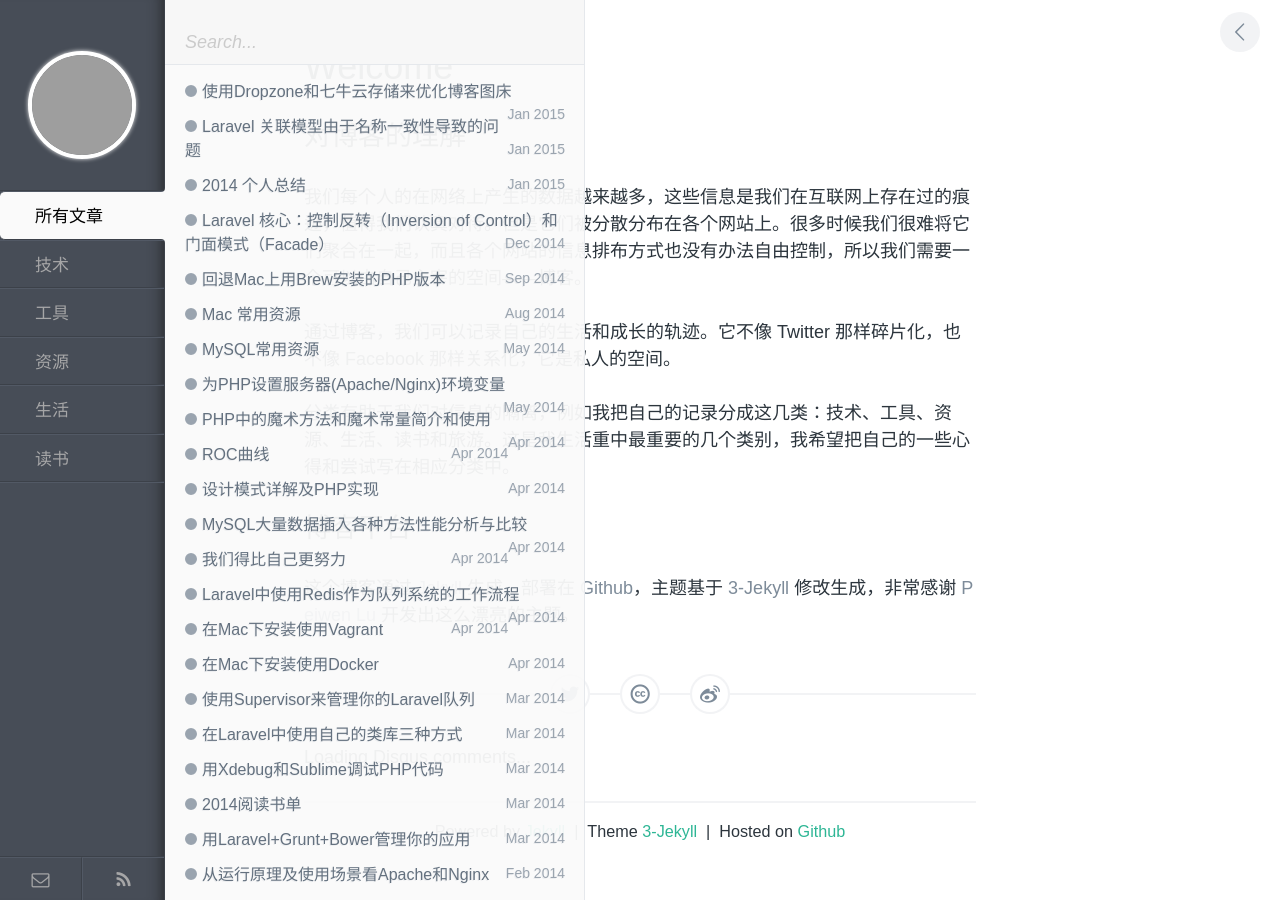
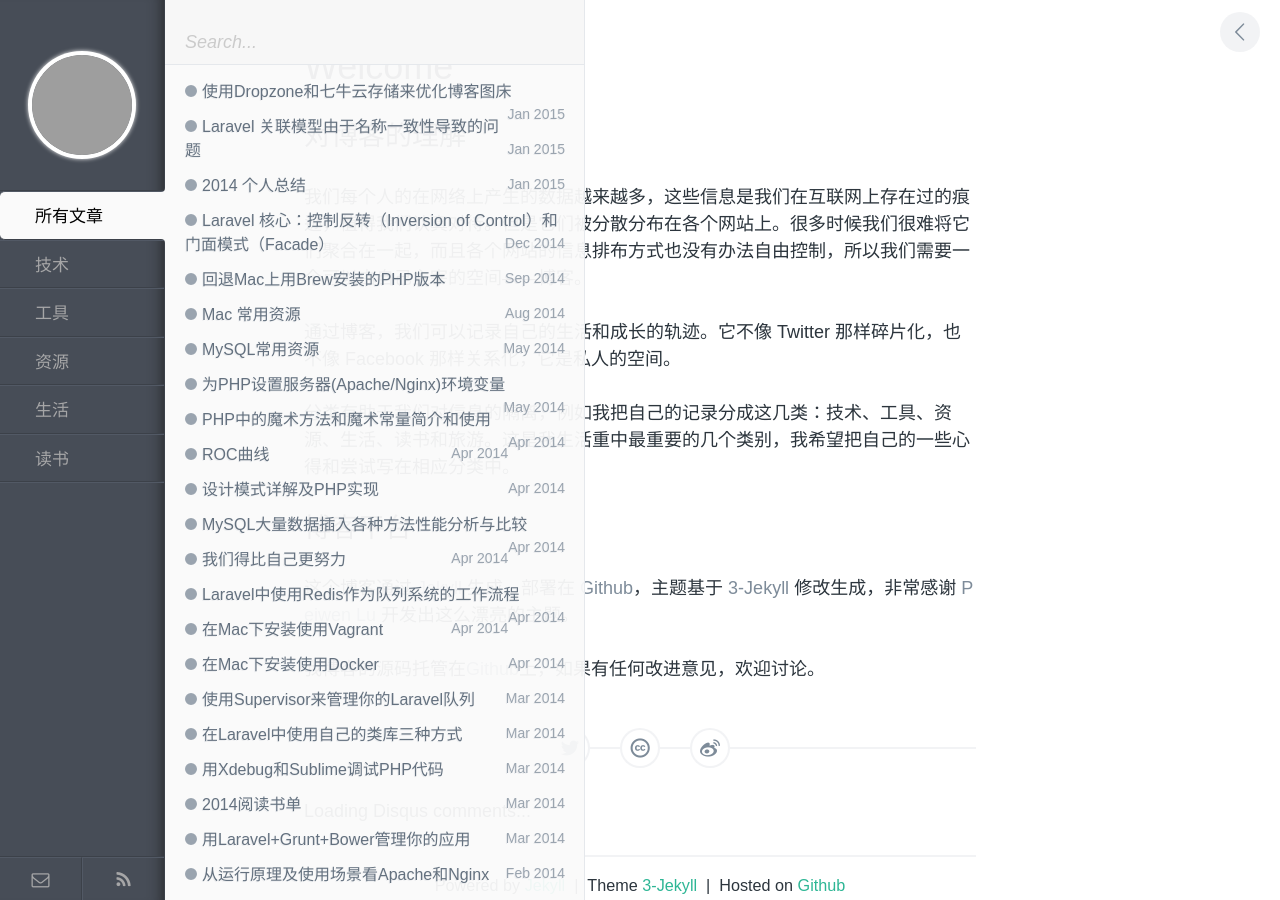
Before and after one commit to dayon3z1/suyan, a Jekyll site: the page built from index.md, in a window 1280 px wide. Built offline with Jekyll 4.4.1, drawn with Linux system fonts in a browser that asks for light colours; comment, search, counter and statistics services are not loaded; grey boxes are pictures that could not be loaded.

Commit message:
update content

```diff
--- a/index.md
+++ b/index.md
@@ -14,3 +14,5 @@ title: Welcome
 ## 博客平台
 
 这个博客通过 [Jekyll](http://jekyllrb.com/) 生成，部署在 [Github](https://pages.github.com)，主题基于 [3-Jekyll](https://github.com/P233/3-Jekyll) 修改生成，非常感谢 [Peiwen Lu](https://github.com/P233) 开发出这么漂亮的主题。
+
+我博客的源码托管在[Github](https://github.com/suyan/suyan.github.io)上，如果有任何改进意见，欢迎讨论。
```
Also changed, not shown: README.md.
